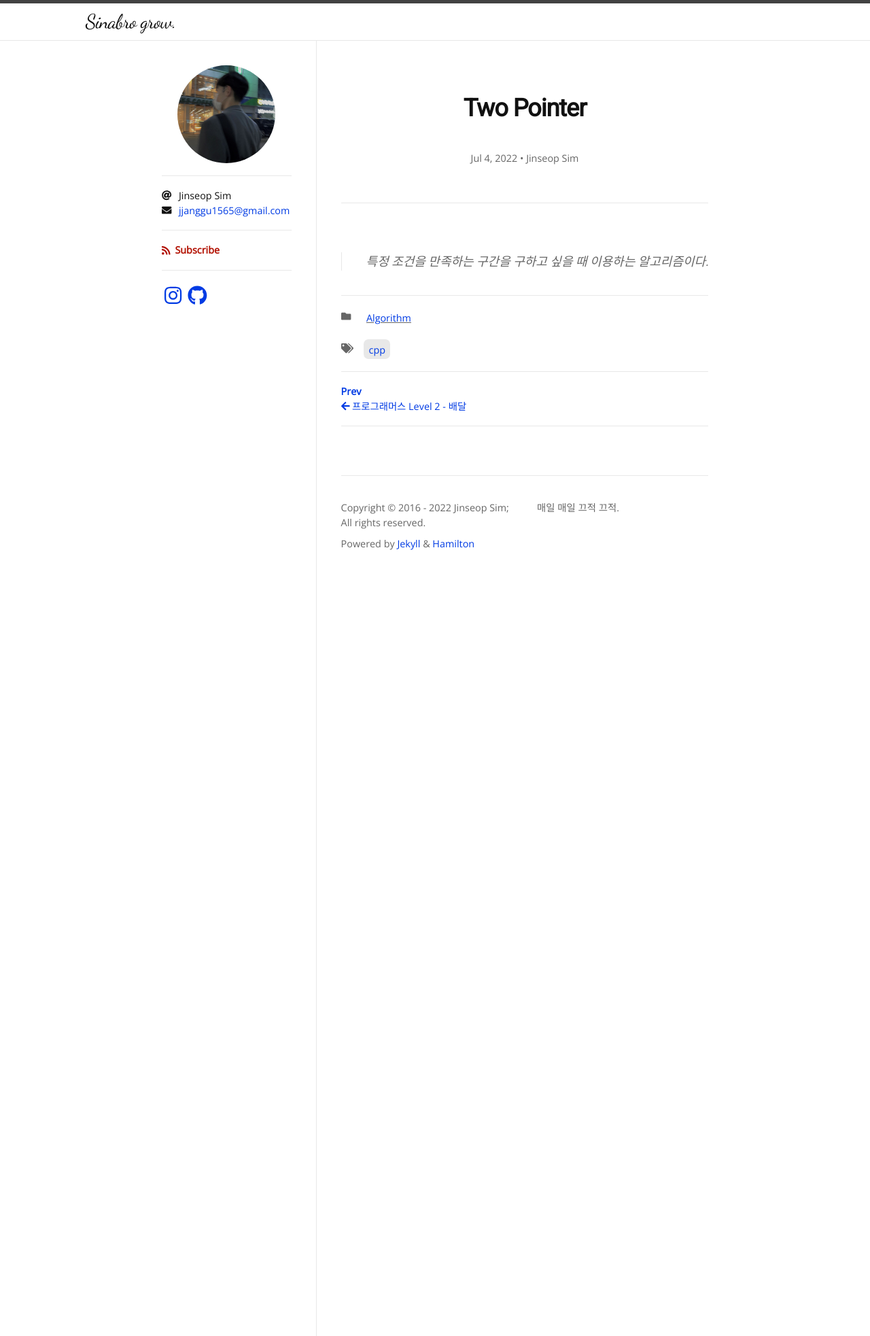
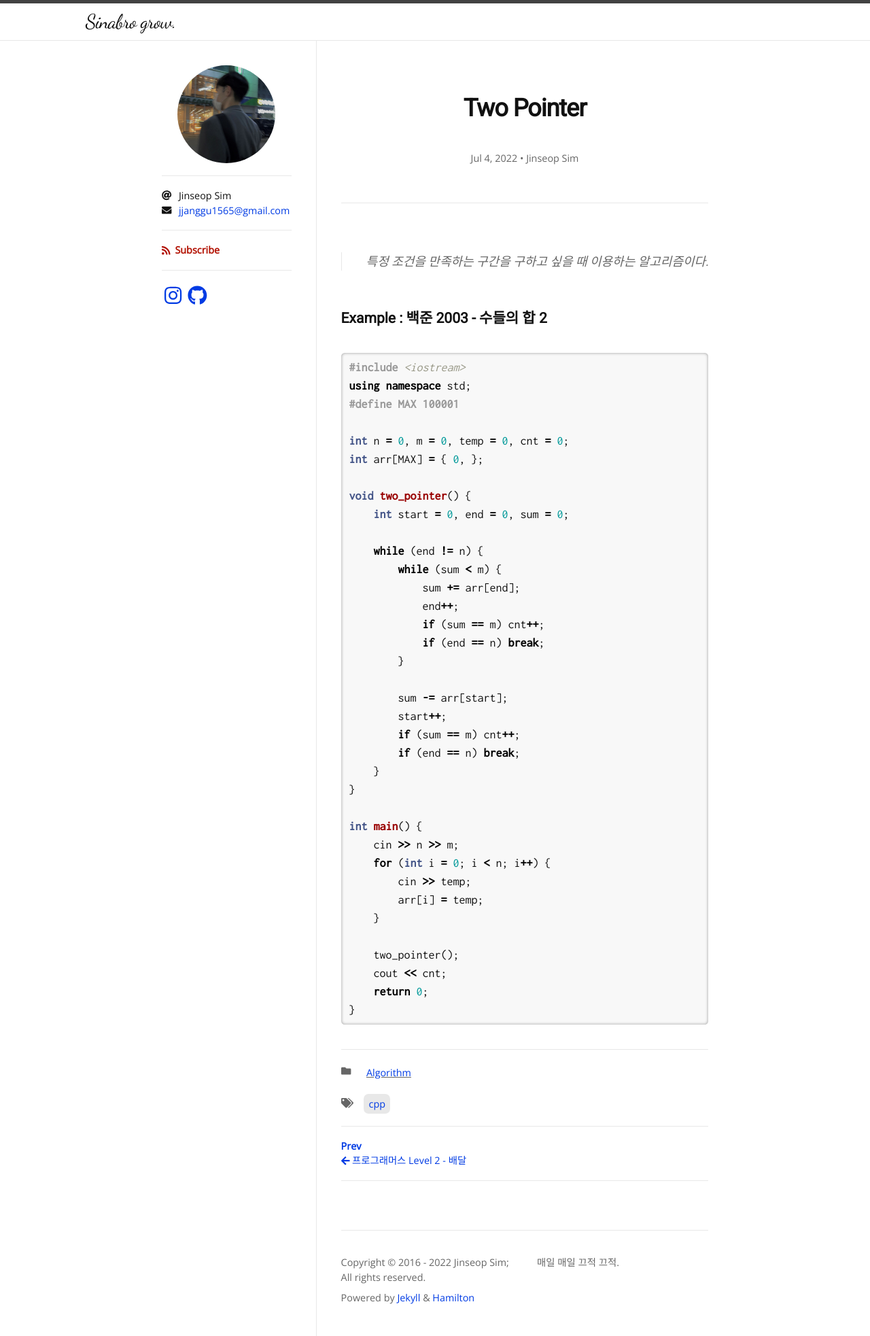
Before and after one commit to Jinseop-Sim/Jinseop-Sim.github.io, a Jekyll site: the page built from _posts/2022-07-04-two-pointer.md, in a window 1280 px wide. Shown: the whole page at 68% size. Built offline with Jekyll 4.4.1, drawn with Linux system fonts in a browser that asks for light colours; nearby versions of some CDN libraries; some web fonts are replaced.

Commit message:
modify post

```diff
--- a/_posts/2022-07-04-two-pointer.md
+++ b/_posts/2022-07-04-two-pointer.md
@@ -7,3 +7,44 @@ author:
   - Jinseop Sim
 ---
 > 특정 조건을 만족하는 구간을 구하고 싶을 때 이용하는 알고리즘이다.
+
+### Example : 백준 2003 - 수들의 합 2
+
+{% highlight cpp %}
+#include <iostream>
+using namespace std;
+#define MAX 100001
+
+int n = 0, m = 0, temp = 0, cnt = 0;
+int arr[MAX] = { 0, };
+
+void two_pointer() {
+    int start = 0, end = 0, sum = 0;
+
+    while (end != n) {
+        while (sum < m) {
+            sum += arr[end];
+            end++;
+            if (sum == m) cnt++;
+            if (end == n) break;
+        }
+
+        sum -= arr[start];
+        start++;
+        if (sum == m) cnt++;
+        if (end == n) break;
+    }
+}
+
+int main() {
+    cin >> n >> m;
+    for (int i = 0; i < n; i++) {
+        cin >> temp;
+        arr[i] = temp;
+    }
+
+    two_pointer();
+    cout << cnt;
+    return 0;
+}
+{% endhighlight %}
```
Also changed, not shown: _posts/2022-06-24-floyd-warshall.md (+1 -1 lines), _posts/2022-06-28-baekjoon-1967.md (+1 -1 lines), _posts/2022-07-01-circular-list.md (+1 -1 lines).
